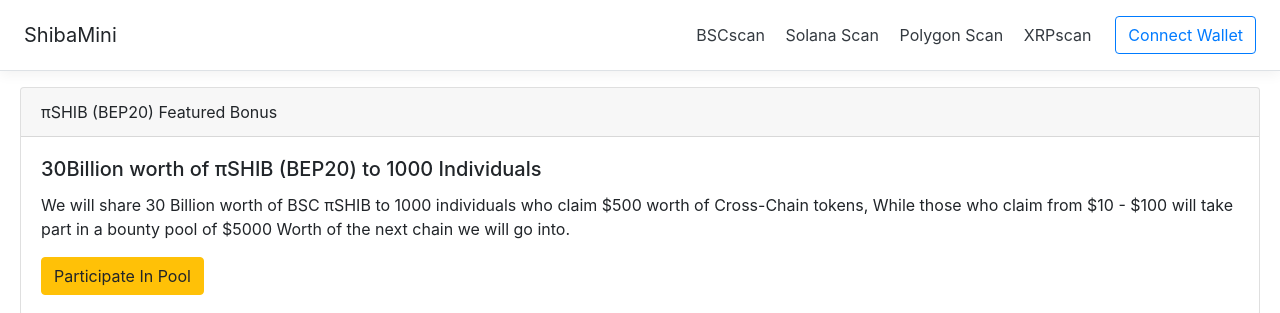
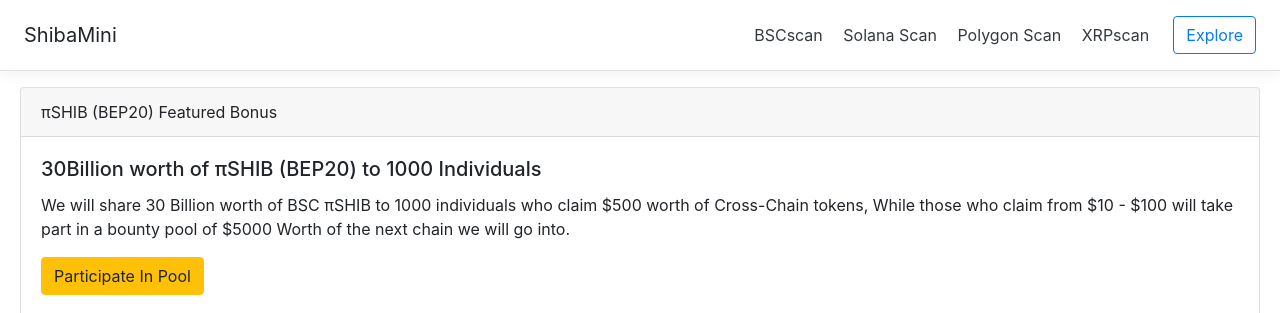
Before and after one commit to AntimonyIQ/volituim-foundation, a plain HTML site: page index.htm in a window 1280 px wide. Shown: the top 313 px of the page. Drawn offline with nearby package versions, Linux system fonts and the light colour scheme; files that its build step writes are made by us from their sources; files whose address does not match are found by name.

Commit message:
Update index.htm

```diff
--- a/index.htm
+++ b/index.htm
@@ -28,7 +28,7 @@
         <a class="p-2 text-dark" href="#">Polygon Scan</a>
         <a class="p-2 text-dark" href="#">XRPscan</a>
       </nav>
-      <a class="btn btn-outline-primary" href="#">Connect Wallet</a>
+      <a class="btn btn-outline-primary" href="#">Explore</a>
     </div>
 
     <div class="card" style="margin-left: 20px; margin-right: 20px;">
```
